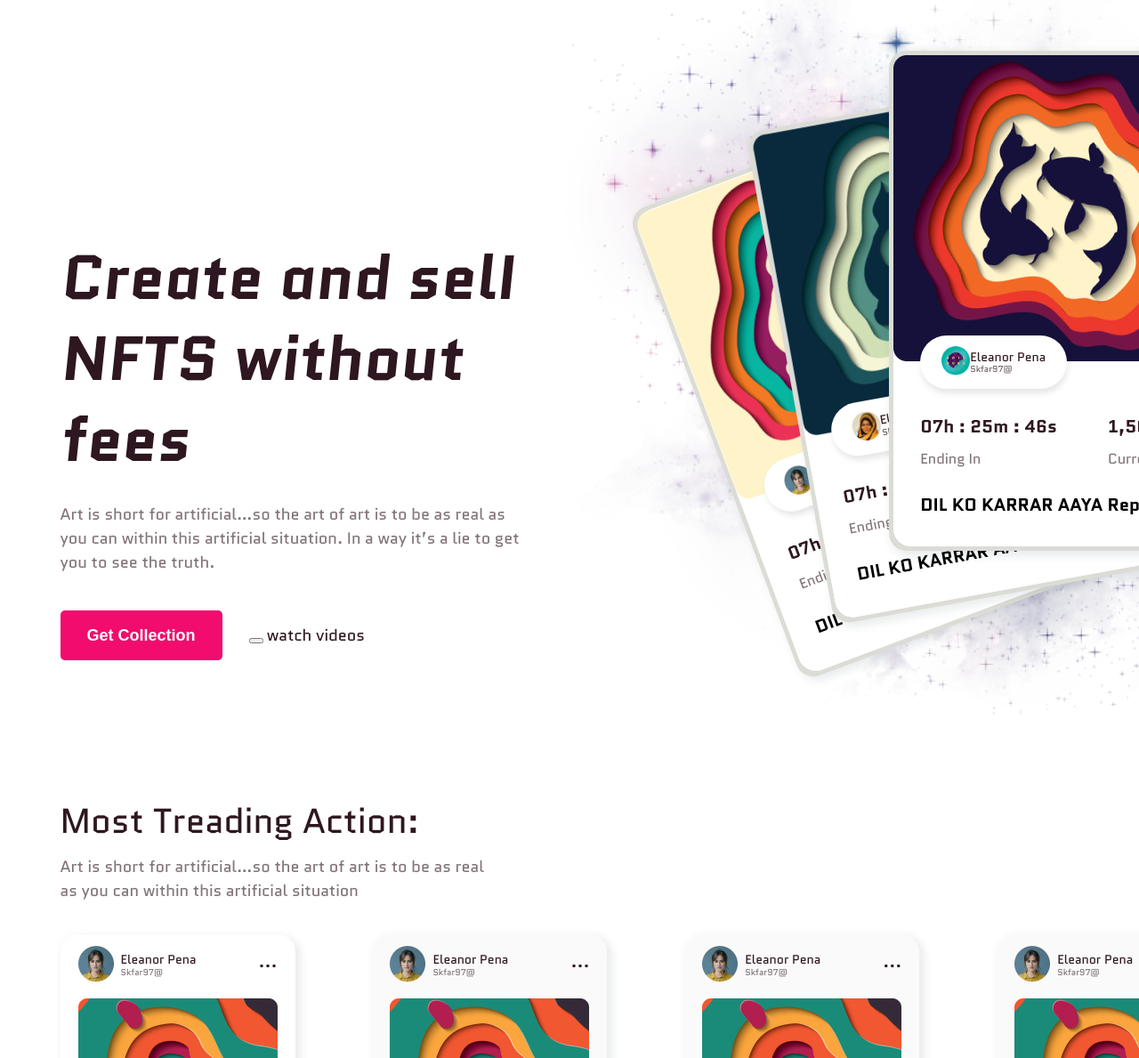
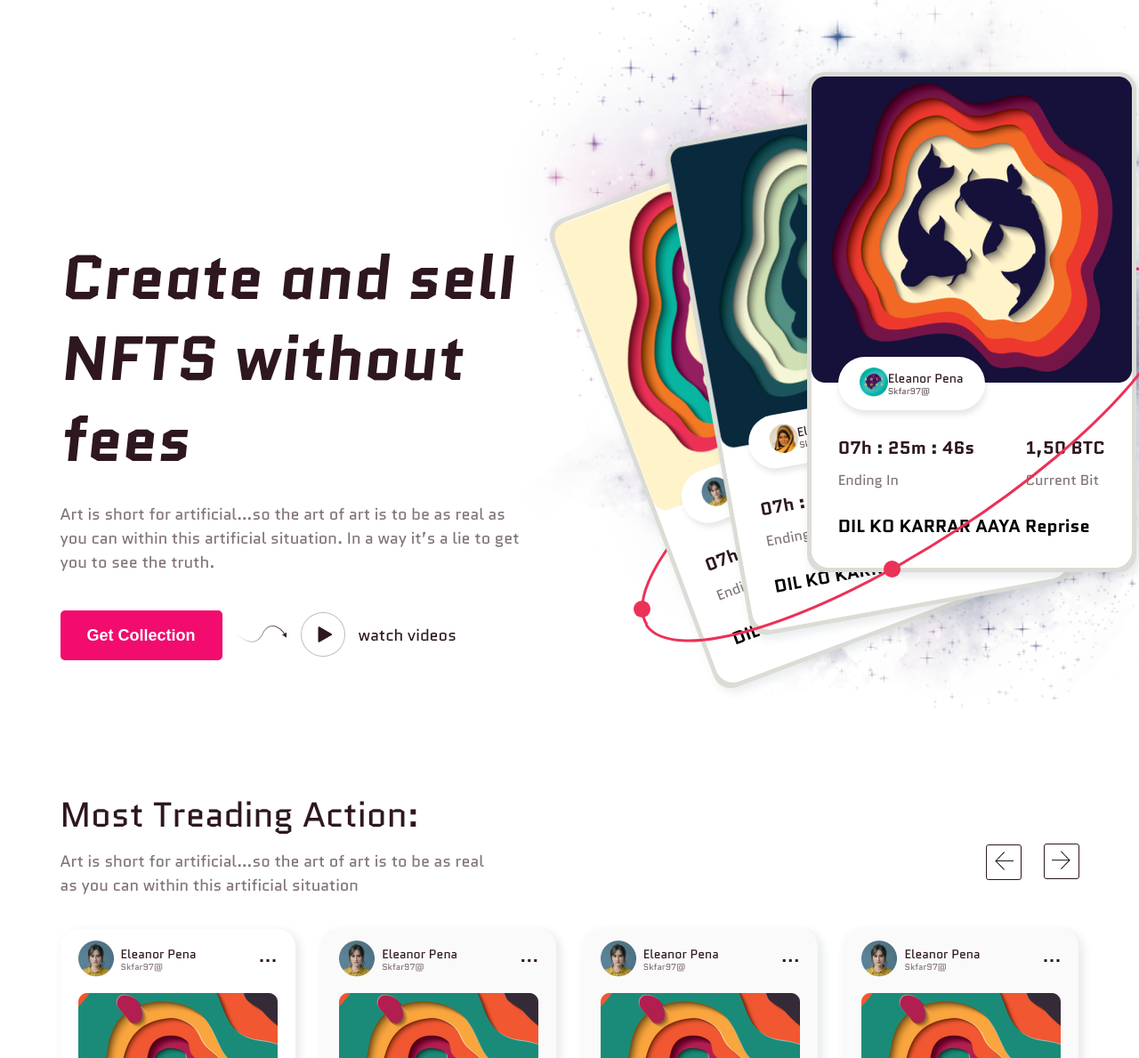
Before and after one commit to Musiyan98/project, a plain HTML site: page NFT/index.html in a window 1280 px wide. Shown: the part 121-1310 px from the top of the page at 89% size. Drawn offline with Linux system fonts and the light colour scheme.

Commit message:
cardsReady

```diff
--- a/NFT/css/style.scss
+++ b/NFT/css/style.scss
@@ -131,15 +131,21 @@ align-items: center;
 }
 
 .play-btn {
+	margin-right: 15px;
 
 }
+.watch {
+font-size: 18px;
+line-height: 26px;
+}
+
 .nft-card {
 	position: relative;
 	display: flex;
 	align-items: flex-start;
    float: right;
    margin: -15%;
-	margin-left: -23%;
+	margin-left: -28%;
    padding: 15%;
    overflow: hidden;
 
@@ -151,11 +157,29 @@ align-items: center;
 			// padding-left: 10%;
 		}
 
+		&__elipse-back {
+			position: relative;
+			z-index: 0;
+			display: flex;
+			margin-top: 45%;
+			margin-left: -67%;
+		}
+
+		&__elipse-up {
+			position: relative;
+			z-index: 1;
+			display: flex;
+			margin-top: -58.6%;
+			margin-left: -68.3%;
+		}
+
+
+
 		&__all-card {
 			position: relative;
 			display: flex;
 			margin-top: 20%;
-			margin-left: -60%;
+			margin-left: -135%;
 
 
 
@@ -175,8 +199,8 @@ align-items: center;
 
 			& .nft-card-item3 {
 				position: relative;
-				margin-top: -9%;
-				margin-bottom: 9%;
+				margin-top: -8%;
+				margin-bottom: 8%;
 			}
 		}
 
@@ -281,6 +305,7 @@ align-items: center;
 
 		&__container {
 			margin-bottom: 100px;
+			width: 1145px;
 		}
 }
 .footer-content-main {
@@ -304,7 +329,16 @@ align-items: center;
 		margin-bottom: 35px;
 	}
 }
-.footer-content-btn {
+.footer-content-btn button {
+	width: 40px;
+height: 40px;
+
+// opacity: 0.3;
+background-color: #fff;
+border: 1px solid #2E1720;
+box-sizing: border-box;
+border-radius: 3px;
+margin-left: 20px;
 }
 .footer-content-slides {
 	display: flex;
--- a/NFT/index.html
+++ b/NFT/index.html
@@ -40,11 +40,13 @@
 
                <div class="main__content-subitem">
                   <button class="get-collection">Get Collection</button>
-                  <div class="svg"></div>
+                  <div class="svg">
+                     <img src="image/Vectorblack.svg" alt="">
+                  </div>
                   <div class="play-btn">
-                     <button></button>
-                     <span>watch videos</span>
+                     <img src="image/Group 24.png" alt="play">
                   </div>
+                  <div class="watch">watch videos</div>
                </div>
             </div>
 
@@ -54,6 +56,12 @@
                </div>
 
                <div class="nft-card__elipse">
+                  <div class="nft-card__elipse-back">
+                     <img src="image/EllipseBackCard.svg" alt="">
+                  </div>
+                  <div class="nft-card__elipse-up">
+                     <img src="image/EllipseFrontCard.svg" alt="">
+                  </div>
 
                </div>
                <div class="nft-card__all-card">
@@ -180,8 +188,8 @@
                </div>
 
                <div class="footer-content-btn">
-                  <button>dtn</button>
-                  <button>dtn</button>
+                  <button><img src="image/Vector 4.png" alt=""></button>
+                  <button><img src="image/Vector 3.png" alt=""></button>
                </div>
             </div>
 
```
Also changed, not shown: NFT/css/style.css, NFT/image/EllipseBackCard.svg (added), NFT/image/EllipseFrontCard.svg (added), NFT/image/Group 24.png (added), NFT/image/Vector 3.png (added), NFT/image/Vector 4.png (added), NFT/image/Vectorblack.svg (added), NFT/image/Vectorviolet.svg (added), 1 other file.
